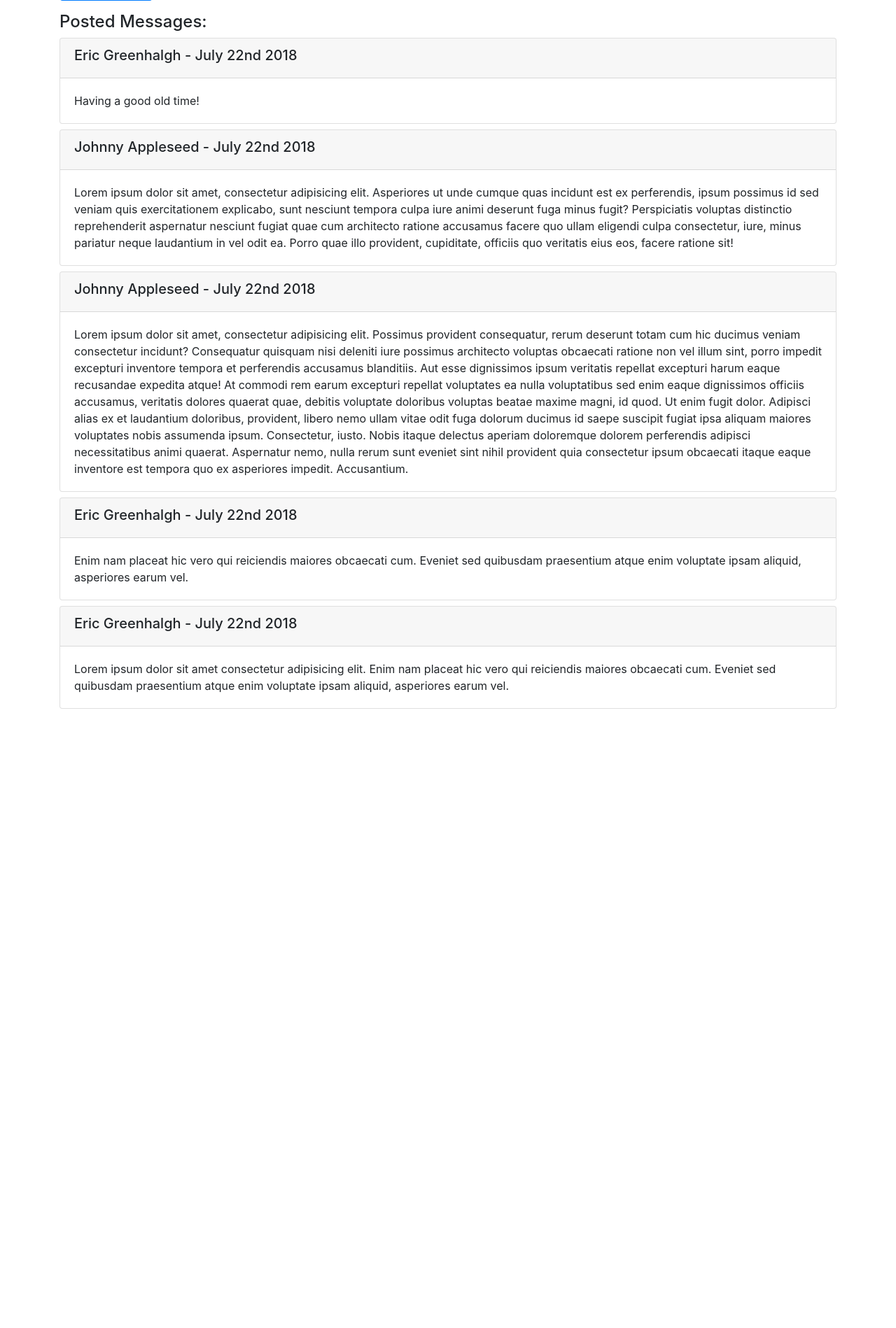
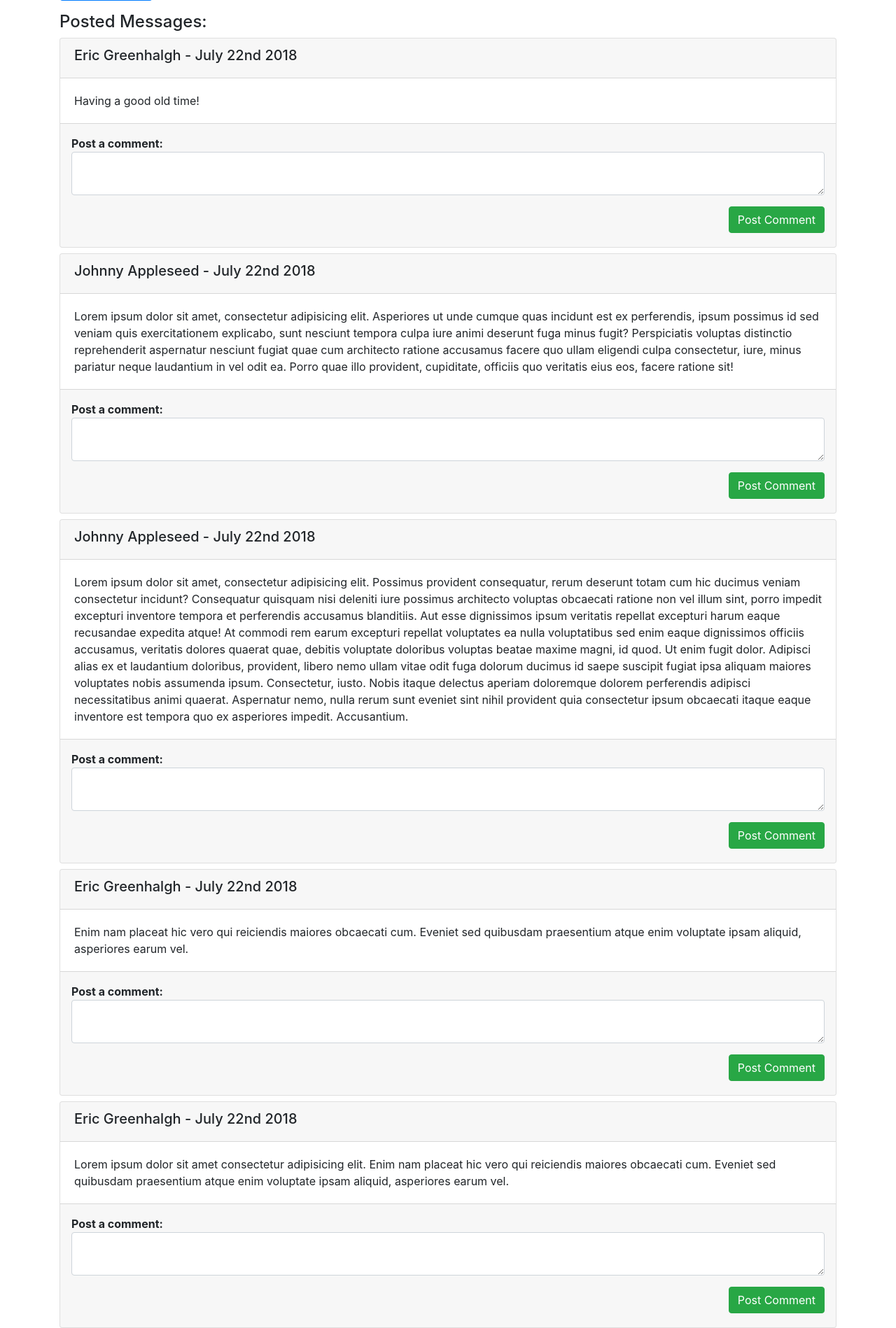
Before and after one commit to GingerBeardx/Python, a Flask app: page /thewall in a window 1280 px wide. Shown: the part 279-2177 px from the top of the page at 70% size. Before the commit the page ends 1292 px from the top, so only its background shows below. Run offline with Flask 2, Linux system fonts and the light colour scheme; data comes from the database, SQL or seed files in the repository; data that the repository does not hold is empty; some libraries are stand-ins or nearby versions.

Commit message:
Commenting functionality complete and database updated

```diff
--- a/Flask_And_SQL/Assignment_05_The_Wall/server.py
+++ b/Flask_And_SQL/Assignment_05_The_Wall/server.py
@@ -115,8 +115,6 @@ def logout():
 @app.route('/addmessage', methods=['POST'])
 def add_message():
     # Check for a valid length for a message
-    print "*" * 80
-    print type(request.form['message'])
     if len(request.form['message']) < 5:
         flash('Messages should be longer than 5 characters', 'warning')
         return redirect('/thewall')
@@ -127,7 +125,23 @@ def add_message():
         'message': request.form['message']
     }
     mysql.query_db(query, data)
-    flash('New message posted to The Wall', 'info')
+    flash('New message posted to The Wall!', 'info')
     return redirect('/thewall')
 
+@app.route('/addcomment', methods=['POST'])
+def add_comment():
+    # Check for a valid length for a message
+    if len(request.form['comment']) < 5:
+        flash('Comments should be longer than 5 characters', 'warning')
+        return redirect('/thewall')
+    # If validated insert message into database
+    query = "INSERT INTO comments (message_id, user_id, comment, created_at, updated_at) VALUES (:message_id, :user_id, :comment, NOW(), NOW());"
+    data = {
+        'message_id': request.form['message_id'],
+        'user_id': session['user_id'],
+        'comment': request.form['comment']
+    }
+    mysql.query_db(query, data)
+    flash('New comment posted to The Wall!', 'info')
+    return redirect('/thewall')
 app.run(debug=True)
--- a/Flask_And_SQL/Assignment_05_The_Wall/templates/wall.html
+++ b/Flask_And_SQL/Assignment_05_The_Wall/templates/wall.html
@@ -48,6 +48,18 @@
                                 {% endif %}
                             {% endfor%}
                         </div>
+                        <div class="card-footer p-3">
+                            <strong>Post a comment:</strong>
+                            <form action="/addcomment" method="POST" id="create_comment">
+                                <div class="form-group">
+                                    <input type="hidden" name="message_id" value="{{ message.message_id }}" readonly/>
+                                    <textarea for="new_comment" class="form-control" name="comment"></textarea>
+                                </div>
+                                <div class="mb-1 text-right">
+                                    <input type="submit" class="btn btn-success btn-small" value="Post Comment">
+                                </div>
+                            </form>
+                        </div>
                     </div>
                 {% endfor %}
             </tbody>
```
Lines whose indentation alone changed are shown as unchanged.
